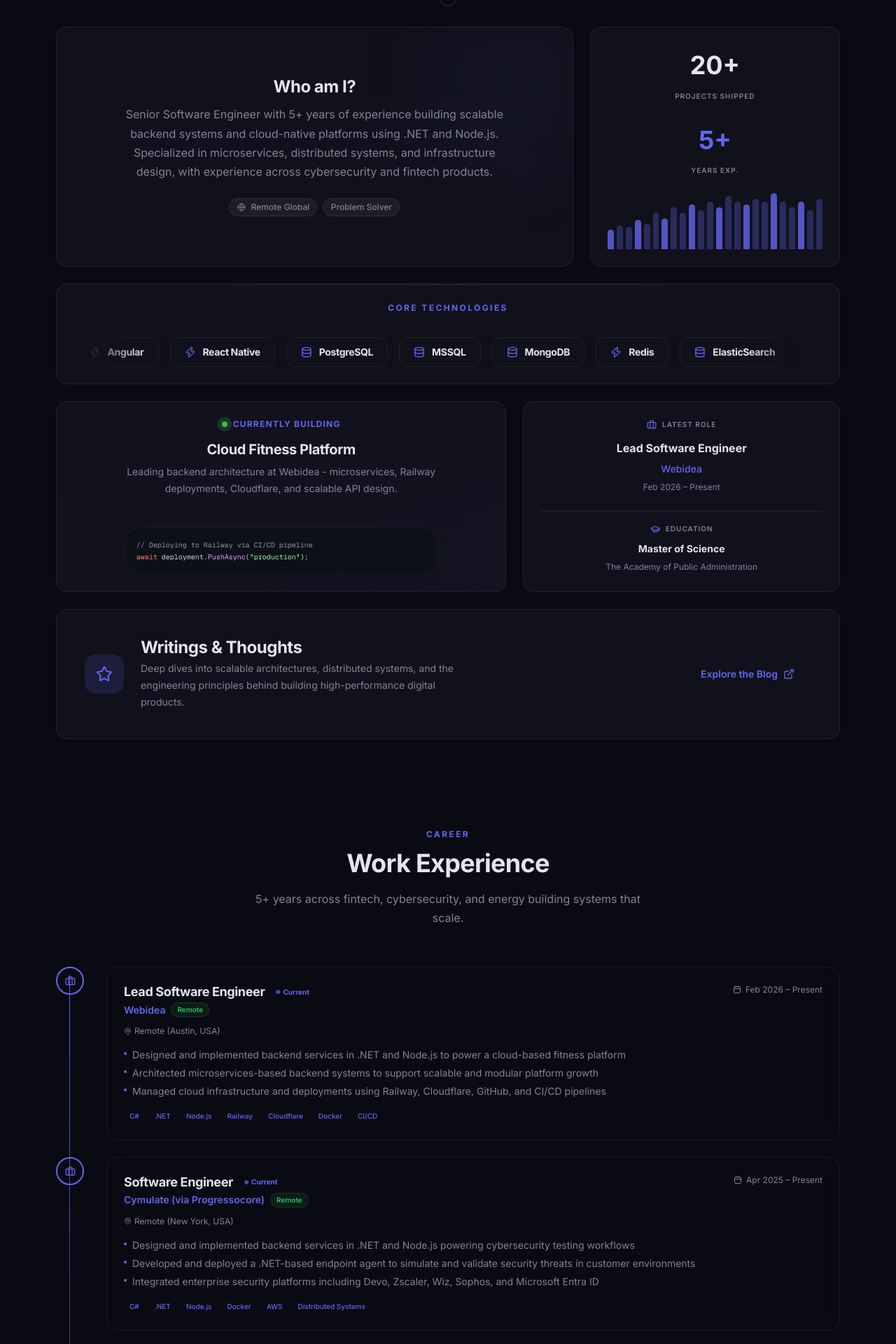
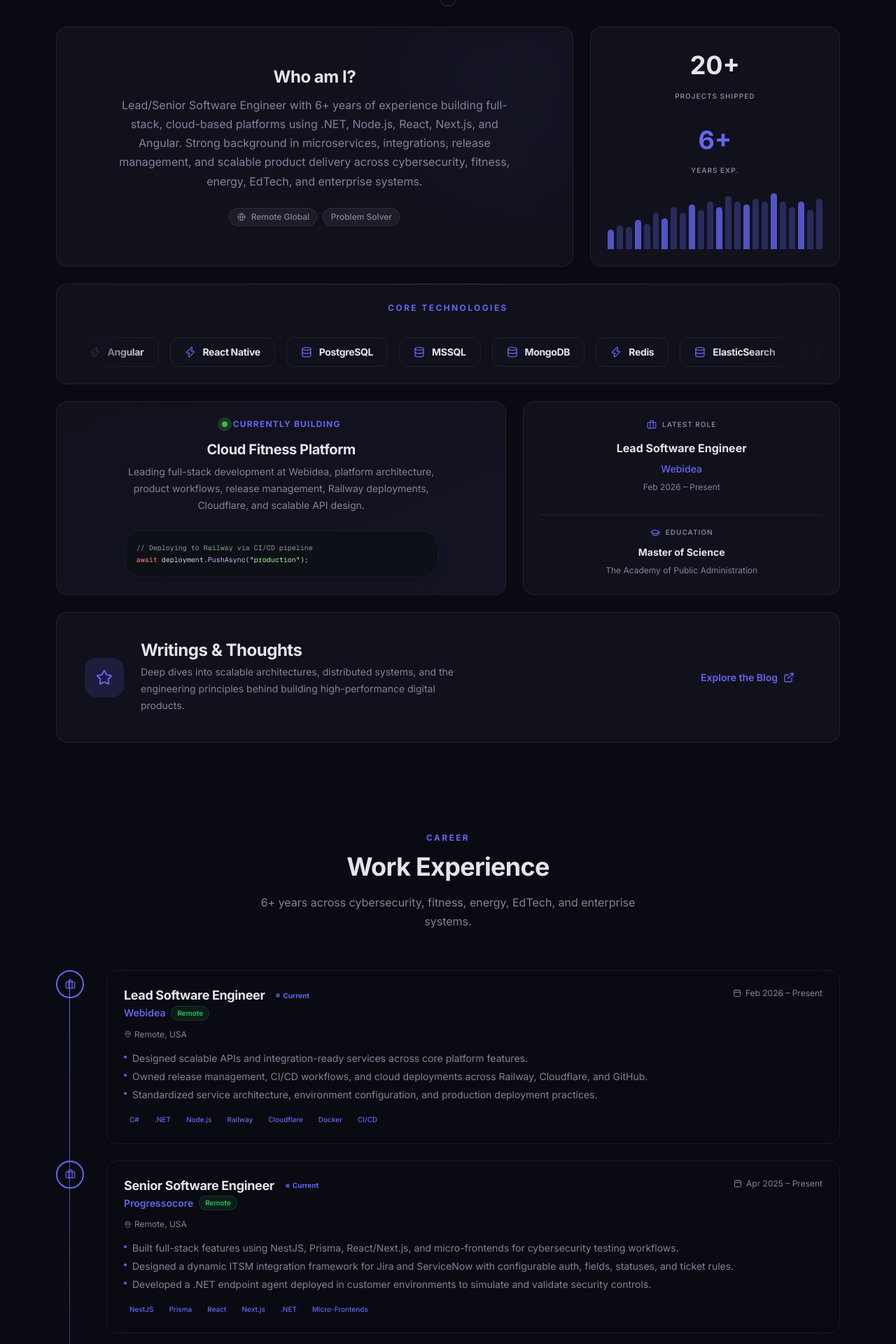
Before and after one commit to asimalizada/portfolio, a Next.js app: page /blog in a window 1280 px wide. Shown: the part 879-2799 px from the top of the page at 70% size. Built offline with nearby package versions, Linux system fonts and the light colour scheme; a web font is replaced by a local one.

Commit message:
feat: update CV details and enhance portfolio content with new images and descriptions

```diff
--- a/src/app/[locale]/layout.tsx
+++ b/src/app/[locale]/layout.tsx
@@ -8,13 +8,14 @@ import { Footer } from '@/components/layout/Footer'
 import { CustomCursor } from '@/components/layout/CustomCursor'
 
 export const metadata: Metadata = {
+  metadataBase: new URL('https://asimalizada.vercel.app'),
   title: {
-    default: 'Asim Alizada | Senior Software Engineer',
+    default: 'Asim Alizada | Lead/Senior Software Engineer',
     template: '%s | Asim Alizada',
   },
   description:
-    'Senior Software Engineer specializing in .NET, Node.js, and cloud-native systems. Based in Istanbul, Türkiye.',
-  keywords: ['software engineer', '.NET', 'Node.js', 'React', 'Azure', 'portfolio', 'blog'],
+    'Full-stack cloud platforms, microservices, integrations, and production-ready systems using .NET, Node.js, React/Next.js, and Angular.',
+  keywords: ['lead software engineer', 'senior software engineer', '.NET', 'Node.js', 'React', 'Next.js', 'Angular', 'microservices', 'integrations', 'cloud platforms', 'portfolio', 'blog'],
   authors: [{ name: 'Asim Alizada' }],
   creator: 'Asim Alizada',
   openGraph: {
@@ -22,13 +23,13 @@ export const metadata: Metadata = {
     locale: 'en_US',
     url: 'https://asimalizada.vercel.app',
     siteName: 'Asim Alizada',
-    title: 'Asim Alizada | Senior Software Engineer',
-    description: 'Senior Software Engineer specializing in .NET, Node.js, and cloud-native systems.',
+    title: 'Asim Alizada | Lead/Senior Software Engineer',
+    description: 'Building full-stack cloud platforms with .NET, Node.js, React/Next.js, microservices, integrations, and release-ready production systems.',
   },
   twitter: {
     card: 'summary_large_image',
-    title: 'Asim Alizada | Senior Software Engineer',
-    description: 'Senior Software Engineer specializing in .NET, Node.js, and cloud-native systems.',
+    title: 'Asim Alizada | Lead/Senior Software Engineer',
+    description: 'Building full-stack cloud platforms with .NET, Node.js, React/Next.js, microservices, integrations, and release-ready production systems.',
   },
   robots: { index: true, follow: true },
 }
--- a/src/components/home/BentoGrid.tsx
+++ b/src/components/home/BentoGrid.tsx
@@ -181,7 +181,7 @@ function LiveBuildCard() {
           Cloud Fitness Platform
         </h4>
         <p className="text-sm max-w-md" style={{ color: 'rgb(var(--text-secondary))' }}>
-          Leading backend architecture at Webidea - microservices, Railway deployments, Cloudflare, and scalable API design.
+          Leading full-stack development at Webidea, platform architecture, product workflows, release management, Railway deployments, Cloudflare, and scalable API design.
         </p>
       </div>
 
--- a/src/components/home/ExperienceTimeline.tsx
+++ b/src/components/home/ExperienceTimeline.tsx
@@ -76,7 +76,7 @@ export function ExperienceTimeline() {
             Work Experience
           </h2>
           <p className="text-base max-w-xl" style={{ color: 'rgb(var(--text-secondary))' }}>
-            5+ years across fintech, cybersecurity, and energy building systems that scale.
+            6+ years across cybersecurity, fitness, energy, EdTech, and enterprise systems.
           </p>
         </motion.div>
 
--- a/src/components/home/TerminalHero.tsx
+++ b/src/components/home/TerminalHero.tsx
@@ -52,6 +52,13 @@ const JOKES = [
 
 // ── Command Registry ───────────────────────────
 interface CommandDef { name: string; aliases: string[]; description: string }
+
+const TERMINAL_COLORS = {
+  text: '#c9d1d9',
+  textStrong: '#e6edf3',
+  muted: '#8b949e',
+  bg: '#0d1117',
+} as const
 
 const COMMAND_DEFS: CommandDef[] = [
   { name: 'whoami',        aliases: [],       description: 'Display identity info'       },
@@ -219,7 +226,7 @@ function getCommandOutput(raw: string, cmdHistory: string[]): Line[] | 'clear' |
     { type: 'section', text: '  Availability' },
     { type: 'info',    text: '  🟢  Open to new roles' },
     { type: 'output',  text: '  Type     : Remote · Full-time · Contract' },
-    { type: 'output',  text: '  Focus    : Backend, Cloud-Native, Microservices' },
+    { type: 'output',  text: '  Focus    : Full-Stack Cloud Platforms, Microservices, Integrations' },
     { type: 'output',  text: `  Timezone : ${cvData.timezone} (flexible)` },
   ]
 
@@ -260,7 +267,7 @@ function getCommandOutput(raw: string, cmdHistory: string[]): Line[] | 'clear' |
 
   if (lower === 'cat readme.md') return [
     { type: 'section', text: '  README.md' },
-    { type: 'info',    text: '  # Asim Alizada — Portfolio' },
+    { type: 'info',    text: '  # Asim Alizada - Portfolio' },
     { type: 'output',  text: '  A personal portfolio and blog.' },
     { type: 'output',  text: '  Built with Next.js 15, TypeScript, Framer Motion & MDX.' },
     { type: 'output',  text: '  Explore with the commands above.' },
@@ -324,7 +331,7 @@ function getCommandOutput(raw: string, cmdHistory: string[]): Line[] | 'clear' |
   if (lower === 'ping asim') return [
     { type: 'output', text: `  PING asimalizada.dev (${cvData.email})` },
     { type: 'info',   text: '  64 bytes · seq=1 · ttl=64 · time=1ms' },
-    { type: 'output', text: "  Pong! 👋  I'm here — feel free to reach out." },
+    { type: 'output', text: "  Pong! 👋  I'm here, feel free to reach out." },
   ]
 
   return [
@@ -365,7 +372,7 @@ function renderLine(line: Line, idx: number): React.ReactNode {
     </div>
   )
 
-  const colorMap = { output: 'rgb(var(--text-secondary))', error: '#f85149', info: 'var(--accent-hex)' } as const
+  const colorMap = { output: TERMINAL_COLORS.text, error: '#f85149', info: 'var(--accent-hex)' } as const
   return (
     <div key={idx} className="font-mono text-xs leading-relaxed whitespace-pre-wrap"
       style={{ color: colorMap[line.type as 'output' | 'error' | 'info'], opacity: line.type === 'info' ? 0.85 : undefined }}>
@@ -558,7 +565,7 @@ function InteractiveTerminal({ isOpen, onOpen, onClose }: ITProps) {
           <span className="terminal-dot" style={{ background: '#ff5f57' }} />
           <span className="terminal-dot" style={{ background: '#febc2e' }} />
           <span className="terminal-dot" style={{ background: '#28c840' }} />
-          <span className="ml-3 text-xs font-mono" style={{ color: '#8b949e' }}>~/asim — bash</span>
+          <span className="ml-3 text-xs font-mono" style={{ color: TERMINAL_COLORS.muted }}>~/asim — bash</span>
         </div>
         <div className="pr-1 flex items-center">
           {/* Fix 2: Always-visible hint (0.45 opacity default, 1.0 on hover) */}
@@ -626,7 +633,7 @@ function InteractiveTerminal({ isOpen, onOpen, onClose }: ITProps) {
                   onChange={e => handleInputChange(e.target.value)}
                   onKeyDown={handleKeyDown}
                   className="flex-1 bg-transparent font-mono text-xs outline-none"
-                  style={{ color: 'rgb(var(--text-primary))', caretColor: 'var(--accent-hex)' }}
+                  style={{ color: TERMINAL_COLORS.textStrong, caretColor: 'var(--accent-hex)' }}
                   placeholder="type a command... (try 'help')"
                   inputMode="text"
                   autoComplete="off"
@@ -669,7 +676,7 @@ function InteractiveTerminal({ isOpen, onOpen, onClose }: ITProps) {
                     exit={{ opacity: 0, y: 4 }}
                     transition={{ duration: 0.15 }}
                     className="absolute left-2 right-2 bottom-full mb-1 rounded-lg overflow-hidden border shadow-2xl"
-                    style={{ background: '#0d1117', borderColor: 'var(--border-color)', zIndex: 50 }}
+                    style={{ background: TERMINAL_COLORS.bg, borderColor: 'var(--border-color)', zIndex: 50 }}
                   >
                     {suggestions.map((s, i) => (
                       <div
@@ -677,7 +684,7 @@ function InteractiveTerminal({ isOpen, onOpen, onClose }: ITProps) {
                         className="px-3 py-2.5 sm:py-1.5 font-mono text-xs cursor-pointer flex items-center gap-2 transition-colors"
                         style={{
                           background: i === suggIdx ? 'rgba(var(--accent-rgb), 0.12)' : 'transparent',
-                          color: i === suggIdx ? 'var(--accent-hex)' : 'rgb(var(--text-secondary))',
+                          color: i === suggIdx ? 'var(--accent-hex)' : TERMINAL_COLORS.text,
                         }}
                         onMouseDown={e => { e.preventDefault(); execute(s) }}
                         onMouseEnter={() => setSuggIdx(i)}
@@ -787,13 +794,13 @@ export function TerminalHero() {
             </div>
 
             <h1 className="text-5xl sm:text-6xl lg:text-7xl font-black tracking-tight leading-[1.05] mb-6">
-              Building robust <br />
-              <span className="gradient-text">cloud-native</span> <br />
-              experiences.
+              Building <br />
+              cloud <br />
+              <span className="gradient-text">platforms.</span>
             </h1>
 
             <p className="text-lg max-w-lg pb-8 leading-relaxed" style={{ color: 'rgb(var(--text-secondary))' }}>
-              Hi, I&apos;m <strong style={{ color: 'rgb(var(--text-primary))' }}>Asim Alizada</strong>, a Senior Software Engineer specializing in scalable enterprise systems and modern web technologies.
+              Lead/Senior Software Engineer focused on .NET, Node.js, React/Next.js, Angular, microservices, integrations, and production-ready systems.
             </p>
 
             <div className="flex flex-wrap items-center justify-center lg:justify-start gap-4 mb-5">
@@ -857,7 +864,7 @@ export function TerminalHero() {
                       <TerminalIcon size={18} />
                     </div>
                     <div>
-                      <p className="text-xs font-bold leading-tight" style={{ color: 'rgb(var(--text-primary))' }}>5+ Years</p>
+                      <p className="text-xs font-bold leading-tight" style={{ color: 'rgb(var(--text-primary))' }}>6+ Years</p>
                       <p className="text-[10px]" style={{ color: 'rgb(var(--text-secondary))' }}>Engineering</p>
                     </div>
                   </div>
@@ -882,7 +889,7 @@ export function TerminalHero() {
                       <TerminalIcon size={18} />
                     </div>
                     <div>
-                      <p className="text-xs font-bold leading-tight" style={{ color: 'rgb(var(--text-primary))' }}>5+ Years</p>
+                      <p className="text-xs font-bold leading-tight" style={{ color: 'rgb(var(--text-primary))' }}>6+ Years</p>
                       <p className="text-[10px]" style={{ color: 'rgb(var(--text-secondary))' }}>Engineering</p>
                     </div>
                   </motion.div>
--- a/src/content/data/cv.ts
+++ b/src/content/data/cv.ts
@@ -21,17 +21,17 @@ export interface Education {
 
 export const cvData = {
   name: 'Asim Alizada',
-  title: 'Senior Software Engineer',
+  title: 'Lead/Senior Software Engineer',
   email: 'asim.alizada.dev@gmail.com',
   github: 'https://github.com/asimalizada',
   linkedin: 'https://www.linkedin.com/in/alizada-asim',
   location: 'Istanbul, Türkiye',
   timezone: 'IST (UTC+3)',
   cvPath: '/cv/Asim Alizada - CV.pdf',
-  profilePhoto: '/cv/profile.jpeg',
+  profilePhoto: '/cv/profile.png',
   summary:
-    'Senior Software Engineer with 5+ years of experience building scalable backend systems and cloud-native platforms using .NET and Node.js. Specialized in microservices, distributed systems, and infrastructure design, with experience across cybersecurity and fintech products.',
-  currentStatus: 'Building at scale',
+    'Lead/Senior Software Engineer with 6+ years of experience building full-stack, cloud-based platforms using .NET, Node.js, React, Next.js, and Angular. Strong background in microservices, integrations, release management, and scalable product delivery across cybersecurity, fitness, energy, EdTech, and enterprise systems.',
+  currentStatus: 'Leading full-stack cloud platform delivery at Webidea',
   skills: {
     languages: ['C#', 'TypeScript', 'JavaScript', 'Python', 'SQL'],
     backend: ['ASP.NET Core', 'Node.js', 'NestJS', 'GraphQL', 'REST', 'gRPC'],
@@ -46,60 +46,43 @@ export const cvData = {
       company: 'Webidea',
       role: 'Lead Software Engineer',
       period: 'Feb 2026 – Present',
-      location: 'Remote (Austin, USA)',
+      location: 'Remote, USA',
       type: 'remote',
       current: true,
-      description: 'Designing and building backend services for a cloud-based fitness platform.',
+      description: 'Leading full-stack development for a cloud-based fitness platform, covering backend services, product workflows, frontend delivery, release management, and cloud deployments.',
       bullets: [
-        'Designed and implemented backend services in .NET and Node.js to power a cloud-based fitness platform',
-        'Architected microservices-based backend systems to support scalable and modular platform growth',
-        'Managed cloud infrastructure and deployments using Railway, Cloudflare, GitHub, and CI/CD pipelines',
-        'Built scalable APIs and backend systems enabling platform integrations and core business services',
+        'Designed scalable APIs and integration-ready services across core platform features.',
+        'Owned release management, CI/CD workflows, and cloud deployments across Railway, Cloudflare, and GitHub.',
+        'Standardized service architecture, environment configuration, and production deployment practices.',
       ],
       tech: ['C#', '.NET', 'Node.js', 'Railway', 'Cloudflare', 'Docker', 'CI/CD'],
     },
     {
-      company: 'Cymulate (via Progressocore)',
-      role: 'Software Engineer',
+      company: 'Progressocore',
+      role: 'Senior Software Engineer',
       period: 'Apr 2025 – Present',
-      location: 'Remote (New York, USA)',
+      location: 'Remote, USA',
       type: 'remote',
       current: true,
-      description: 'Building backend services powering cybersecurity testing workflows.',
+      description: 'Worked on a cybersecurity validation and automation platform, building full-stack features across backend services, frontend modules, integrations, and endpoint-based security workflows.',
       bullets: [
-        'Designed and implemented backend services in .NET and Node.js powering cybersecurity testing workflows',
-        'Developed and deployed a .NET-based endpoint agent to simulate and validate security threats in customer environments',
-        'Integrated enterprise security platforms including Devo, Zscaler, Wiz, Sophos, and Microsoft Entra ID',
-        'Built distributed workflows and automation systems to support large-scale cybersecurity testing',
+        'Built full-stack features using NestJS, Prisma, React/Next.js, and micro-frontends for cybersecurity testing workflows.',
+        'Designed a dynamic ITSM integration framework for Jira and ServiceNow with configurable auth, fields, statuses, and ticket rules.',
+        'Developed a .NET endpoint agent deployed in customer environments to simulate and validate security controls.',
       ],
-      tech: ['C#', '.NET', 'Node.js', 'Docker', 'AWS', 'Distributed Systems'],
-    },
-    {
-      company: 'Glix (EVU Ventures)',
-      role: 'Founding Software Engineer',
-      period: 'Jan 2026 – Mar 2026',
-      location: 'Remote (New York, USA)',
-      type: 'remote',
-      description: 'Led backend architecture design for a fintech platform from scratch.',
-      bullets: [
-        'Led backend architecture design for a fintech platform from scratch, defining system structure, services, and engineering standards',
-        'Developed the user platform using React and Next.js while establishing code review standards and engineering practices',
-        'Built and managed AWS-based infrastructure, implemented CI/CD pipelines, and mentored a team of 4 engineers',
-      ],
-      tech: ['React', 'Next.js', 'AWS', 'CI/CD', 'TypeScript'],
+      tech: ['NestJS', 'Prisma', 'React', 'Next.js', '.NET', 'Micro-Frontends'],
     },
     {
       company: 'Simplexity Group',
-      role: 'Software Engineer',
-      period: 'Aug 2025 – Mar 2026',
-      location: 'Remote (Paris, France)',
+      role: 'Software Engineer, Contract',
+      period: 'Aug 2025 – Apr 2026',
+      location: 'Remote, France',
       type: 'remote',
-      description: 'Developed core features for an Energy Management System.',
+      description: 'Worked on an Energy Management System, building full-stack features for device monitoring, operational workflows, and secure file handling.',
       bullets: [
-        'Developed core features for an Energy Management System using .NET and Angular, improving system monitoring and operational workflows',
-        'Implemented Google Maps-based device monitoring with custom markers and real-time data visualization',
-        'Designed a pluggable file storage abstraction (MinIO/local) with signed URL support for secure file access',
-        'Developed backend services including background workers and event-driven processing for scalable system operations',
+        'Developed .NET/Angular features to improve device monitoring and energy management workflows.',
+        'Implemented Google Maps-based device tracking with custom markers and real-time visualizations.',
+        'Built backend workers, event-driven processing, and MinIO/local file storage with signed URL access.',
       ],
       tech: ['C#', '.NET', 'Angular', 'MinIO', 'Docker', 'Event-Driven'],
     },
@@ -109,50 +92,63 @@ export const cvData = {
       period: 'Aug 2023 – Apr 2025',
       location: 'Baku, Azerbaijan',
       type: 'onsite',
-      description: 'Developed CRM, Sales, and Workplan systems for business operations.',
+      description: 'Built enterprise business platforms and internal systems using .NET Core and Angular.',
       bullets: [
-        'Developed CRM, Sales, and Workplan systems using .NET Core APIs and Angular to support business operations',
-        'Integrated enterprise systems with ERP platforms and internal services',
-        'Led development of an internal low-code platform enabling rapid creation and management of business applications',
+        'Developed CRM, Sales, Workplan, and Delivery modules using .NET Core and Angular.',
+        'Integrated ERP platforms and internal services to automate enterprise data exchange.',
+        'Built an internal low-code platform for faster creation and management of business applications.',
       ],
       tech: ['C#', '.NET Core', 'Angular', 'SQL Server', 'ERP Integration'],
     },
     {
-      company: 'Freelance',
+      company: 'TechBridge Solutions',
       role: 'Software Engineer',
       period: 'Jun 2022 – Aug 2023',
-      location: 'Remote',
-      type: 'remote',
-      description: 'Developed custom web applications and APIs for various clients.',
+      location: 'Baku, Azerbaijan',
+      type: 'onsite',
+      description: 'Built EdTech platform features across backend services, frontend applications, integrations, and cloud-based deployments.',
       bullets: [
-        'Developed custom web applications and APIs using .NET and Node.js for various business use cases',
-        'Built frontend interfaces with React and Angular',
-        'Delivered full-stack solutions including deployment and third-party integrations',
+        'Built end-to-end session management and incident detection features for an EdTech LMS across .NET and NestJS microservices.',
+        'Developed Angular dashboards and React/Next.js applications for teacher and student workflows.',
+        'Integrated Stripe, PayPal, local payment providers, and supported Docker/AWS-based deployments.',
       ],
-      tech: ['C#', 'Node.js', 'React', 'Angular', '.NET'],
+      tech: ['.NET', 'NestJS', 'Angular', 'React', 'Next.js', 'Docker', 'AWS'],
     },
     {
       company: 'InsureSoft',
-      role: 'Full-Stack Software Engineer',
+      role: 'Junior Software Engineer',
       period: 'Jun 2021 – Jun 2022',
       location: 'Baku, Azerbaijan',
       type: 'onsite',
-      description: 'Developed enterprise HR and insurance systems.',
+      description: 'Developed enterprise business modules and external integrations for operational workflows.',
       bullets: [
-        'Developed enterprise HR and insurance systems using .NET and ASP.NET MVC',
-        'Integrated biometric attendance and external services via REST and SOAP APIs',
+        'Developed enterprise business modules using .NET and ASP.NET MVC to support operational workflows.',
+        'Integrated biometric attendance and external services via REST/SOAP APIs.',
       ],
       tech: ['C#', 'ASP.NET MVC', '.NET', 'REST', 'SOAP'],
     },
     {
-      company: 'DIA Student Youth Organization',
-      role: 'IT Instructor',
-      period: 'Dec 2020 – Oct 2022',
+      company: 'SmartSoft Technologies',
+      role: 'Junior Software Engineer',
+      period: 'Feb 2020 – Jun 2021',
       location: 'Baku, Azerbaijan',
       type: 'onsite',
-      description: 'Taught C#, .NET Core, Web API and Angular through practical projects.',
+      description: 'Built real-time monitoring and backend processing components for enterprise software systems.',
       bullets: [
-        'Taught C#, .NET Core, Web API and Angular through practical software development projects',
+        'Built real-time Angular dashboards with SignalR/WebSockets for live data monitoring.',
+        'Developed .NET jobs, Python components, and REST APIs for data processing and classification.',
+      ],
+      tech: ['Angular', 'SignalR', 'WebSockets', '.NET', 'Python', 'REST'],
+    },
+    {
+      company: 'Academy of Public Administration',
+      role: 'Part-time IT Instructor',
+      period: 'Sep 2020 – Oct 2023',
+      location: 'Baku, Azerbaijan',
+      type: 'onsite',
+      description: 'Taught practical software engineering topics through hands-on instruction.',
+      bullets: [
+        'Taught C#, .NET Core, Web API, and Angular through project-based training.',
       ],
       tech: ['C#', '.NET Core', 'Web API', 'Angular'],
     },
@@ -180,7 +176,7 @@ export const cvData = {
     { lang: 'English', level: 'Professional' },
   ],
   stats: {
-    yearsOfExperience: 5,
+    yearsOfExperience: 6,
     countriesWorked: 3,
     projectsShipped: 20,
   },
```
Also changed, not shown: public/cv/profile-old.jpeg (renamed from public/cv/profile.jpeg), public/cv/profile.png (added).
